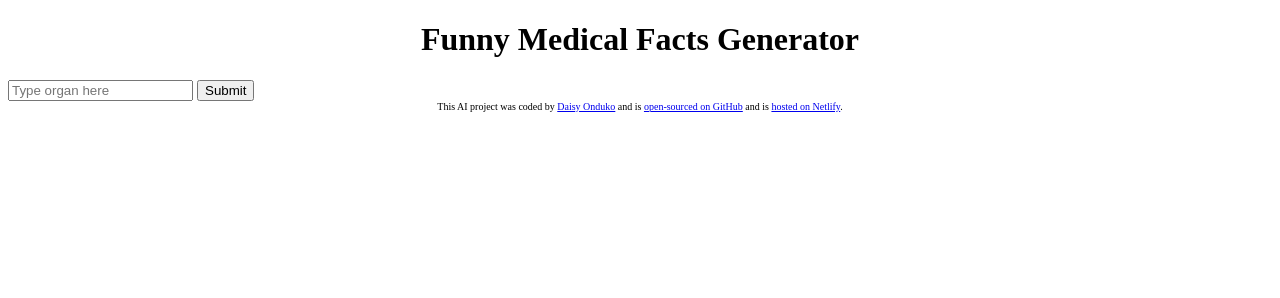
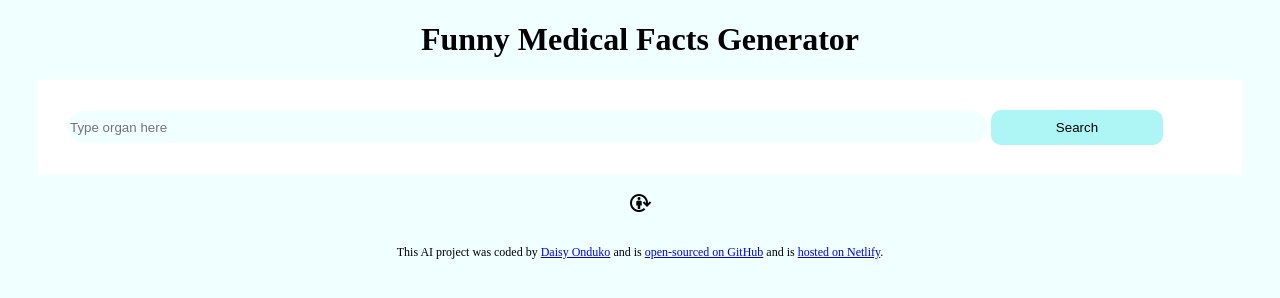
Before and after one commit to Onduko/AI-Funny-Medical-Facts-generator, a plain HTML site: page index.html in a window 1280 px wide. Drawn offline with nearby package versions, Linux system fonts and the light colour scheme.

Commit message:
Form input value JS added

```diff
--- a/index.html
+++ b/index.html
@@ -5,13 +5,20 @@
     <meta name="viewport" content="width=device-width, initial-scale=1.0" />
     <title>Funny Medical Facts Generator</title>
     <link rel="stylesheet" href="src/style.css" />
+    <link
+      rel="stylesheet"
+      href="https://fonts.googleapis.com/css2?family=Material+Symbols+Outlined&icon_names=metabolism"
+    />
   </head>
   <body>
     <h1>Funny Medical Facts Generator</h1>
     <form>
       <input type="text" id="organ" placeholder="Type organ here" />
-      <input type="submit" id="submitButton" />
+      <input type="submit" id="submitButton" value="Search" />
     </form>
+    <p id="fact">
+      <span class="material-symbols-outlined"> metabolism </span>
+    </p>
     <footer>
       This AI project was coded by
       <a href="https://github.com/Onduko" target="_blank">Daisy Onduko</a> and
--- a/src/script.js
+++ b/src/script.js
@@ -0,0 +1,8 @@
+let organInput = document.querySelector("#organ");
+let form = document.querySelector("form");
+let fact = document.querySelector("#fact");
+function getInput(event) {
+  event.preventDefault();
+  console.log(organInput.value);
+}
+addEventListener("submit", getInput);
--- a/src/style.css
+++ b/src/style.css
@@ -1,7 +1,35 @@
+body {
+  background-color: azure;
+}
 h1 {
   text-align: center;
 }
+form {
+  margin: 0 30px;
+  background-color: white;
+  padding: 30px;
+}
+#organ {
+  width: 80%;
+  height: 30px;
+  border-radius: 30px;
+  border: none;
+  background-color: azure;
+}
+#submitButton {
+  height: 35px;
+  border-radius: 10px;
+  border: none;
+  background-color: rgb(174, 245, 245);
+  width: 15%;
+}
+#fact {
+  display: flex;
+  justify-content: center;
+  align-items: center;
+}
 footer {
+  margin-top: 30px;
   text-align: center;
-  font-size: 10px;
+  font-size: 12px;
 }
```
